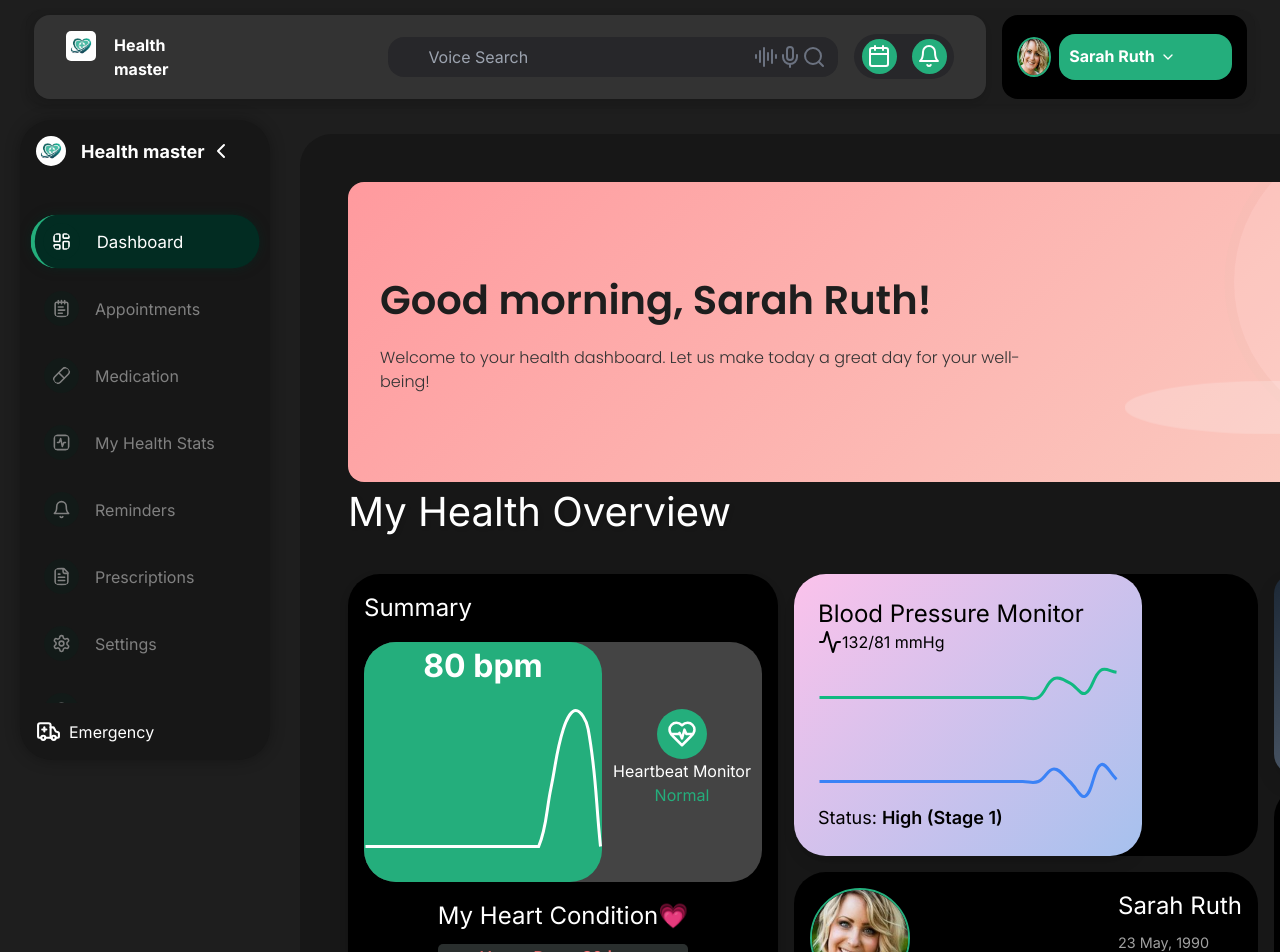
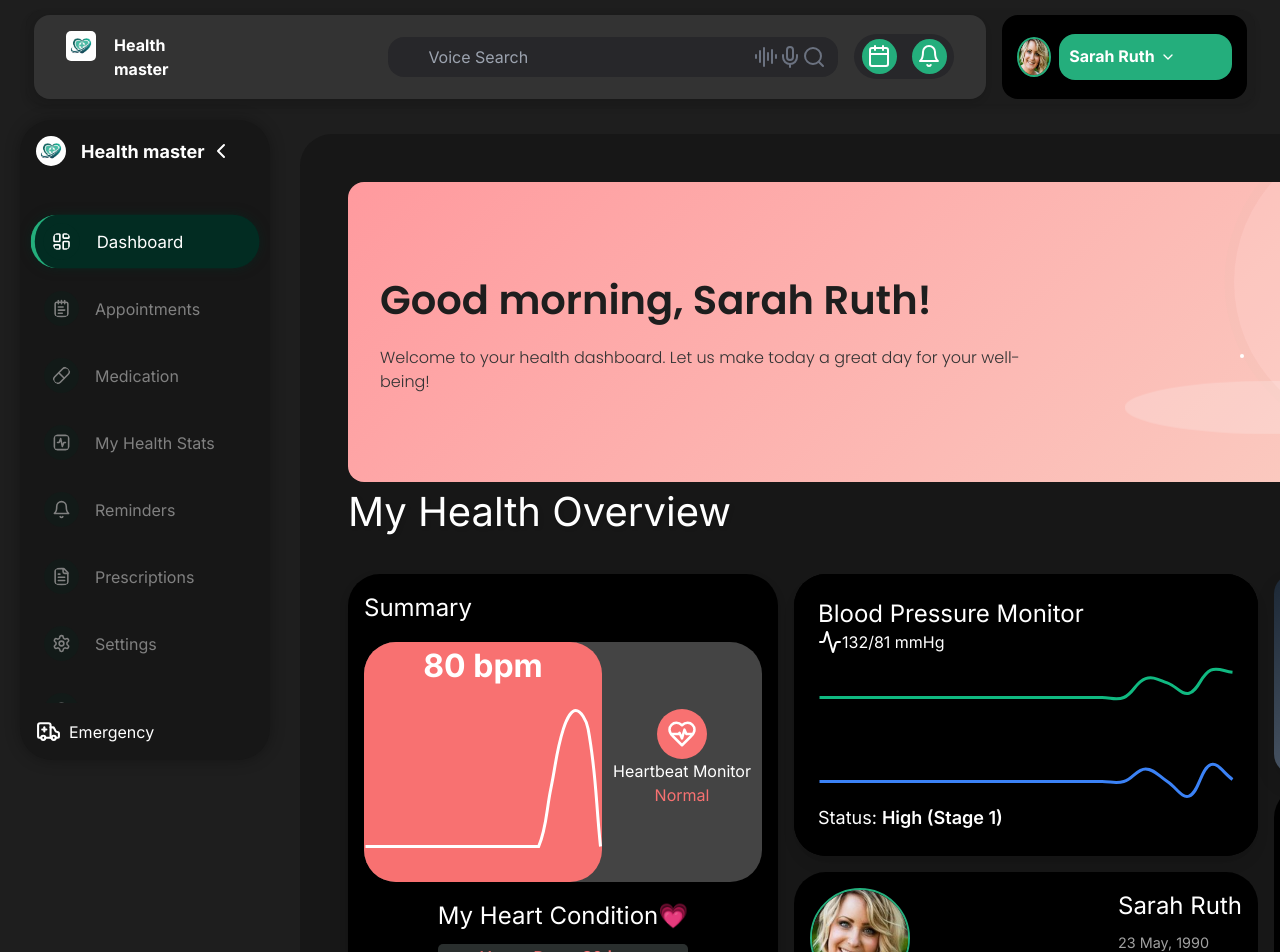
Before and after one commit to CHEGEBB/healthmasterv2, a Next.js app: page /dashboard in a window 1280 px wide. Shown: the top 952 px of the page. Built offline with nearby package versions, Linux system fonts and the light colour scheme.

Commit message:
refactor: Update title in Mymedicine.jsx and background color in Bp.scss

```diff
--- a/components/cards/Mymedicine.jsx
+++ b/components/cards/Mymedicine.jsx
@@ -365,7 +365,7 @@ function Mymedicine() {
 
   return (
     <div className="medicine-container">
-      <h1 className="medicine-title">My Medicines</h1>
+      <h1 className="medicine-title">My Medicine</h1>
       <div className="doctors-row">
         {doctorsData.map((doctor) => (
           <div key={doctor} className="doctor-bubble">
--- a/sass/Bp.scss
+++ b/sass/Bp.scss
@@ -2,7 +2,8 @@
 
 .container-bp{
   border-radius: 2rem;
-  background: linear-gradient(135deg, #fbc2eb 0%, #a6c1ee 100%);
-  color: $space-black;
+  color: #ffff;
+  background-color: $space-black;
+  width: 100%;
 
 }
--- a/sass/heartRate.scss
+++ b/sass/heartRate.scss
@@ -25,7 +25,7 @@
     width: 100%;
 
     .heart-rate-box {
-      background-color: #24AE7C;
+      background: #f87171;
       border-radius: 2rem;
       height: 100%;
       display: flex;
@@ -36,8 +36,8 @@
       .heart-rate-value {
         font-size: 32px;
         font-weight: bold;
-        color: #fff;
         margin-bottom: 8px;
+        color: #ffff;
       }
 
       .heartbeat-chart {
@@ -51,7 +51,7 @@
   align-items: center;
   width: 100%;
   .pulse{
-    background-color: #24AE7C;
+    background-color: #f87171;
     border-radius: 50%;
     width: 50px;
     height: 50px;
@@ -59,7 +59,7 @@
   }
   h4{
     font-size: 16px;
-    color: #24AE7C;
+    color: #f87171;
     margin-bottom: 8px;
     text-align: center;
 
```
